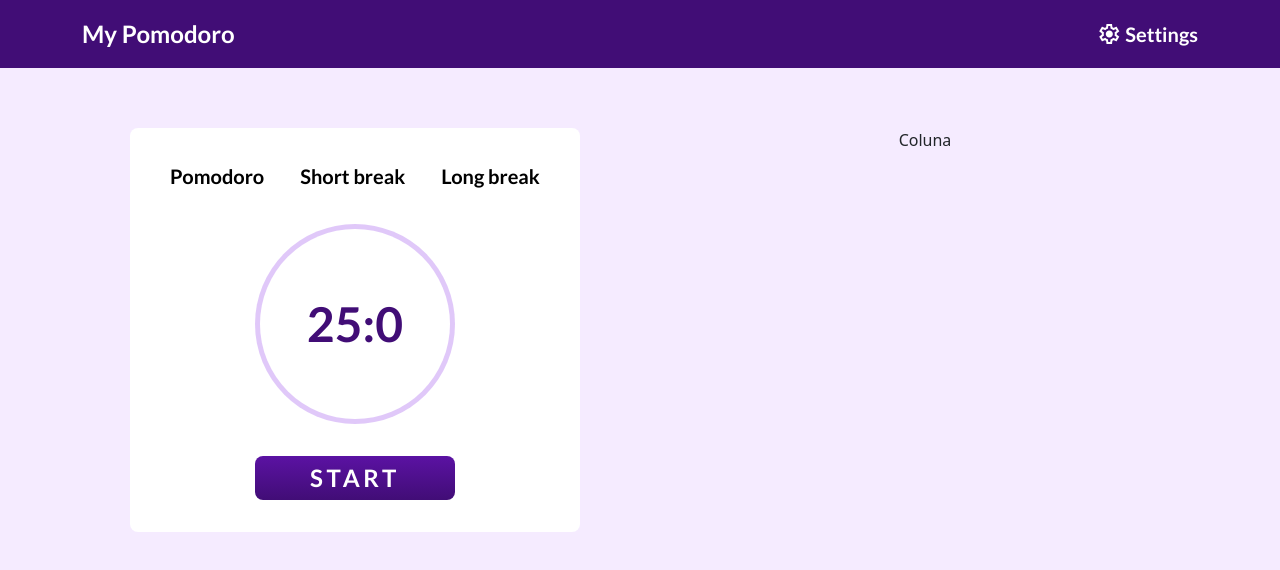
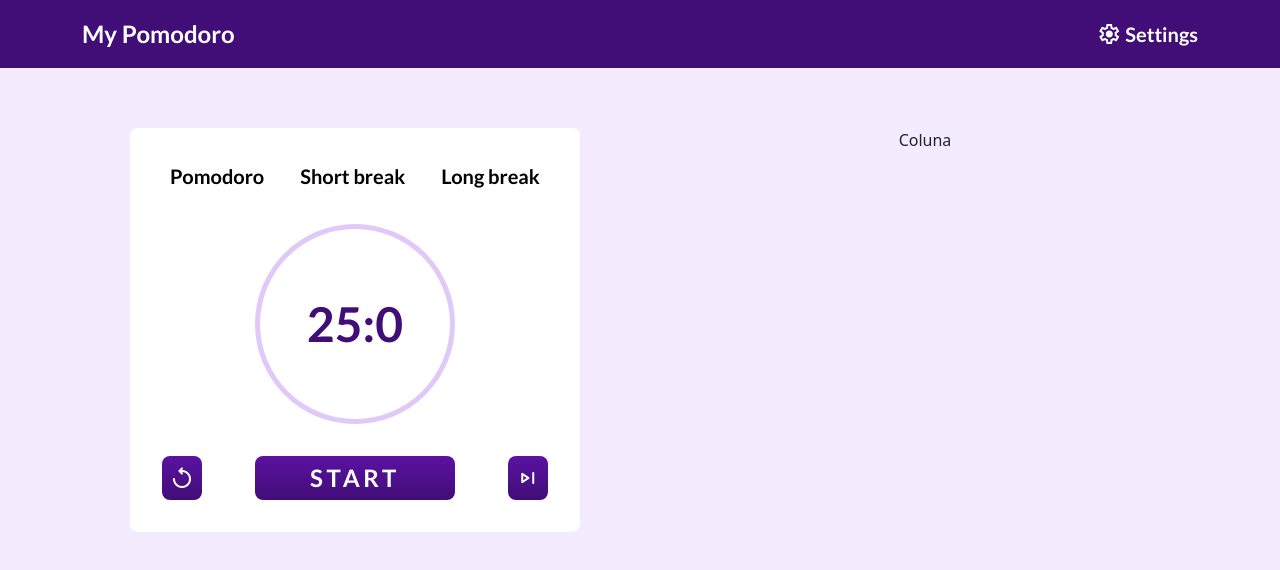
Before and after one commit to VictorM-Coder/My-Pomodoro, an Angular app: page / in a window 1280 px wide. Shown: the top 570 px of the page. Built offline with nearby package versions, Linux system fonts and the light colour scheme.

Commit message:
configuração da barra de botões do timer

```diff
--- a/src/app/components/body/timer-card/timer-card.component.html
+++ b/src/app/components/body/timer-card/timer-card.component.html
@@ -10,7 +10,5 @@
       <button (click)="setLongBreak()" [disabled]="disableButtons" class="btn-pomodoro default-border-radius">Long break</button>
     </span>
   </div>
-  <div class="d-flex align-items-center justify-content-center mg-top-32">
-    <app-timer [pomodoro]="timePomodoro" (changeStateTimer)="onStateChanceTimer()"></app-timer>
-  </div>
+  <app-timer [pomodoro]="timePomodoro" (changeStateTimer)="onStateChanceTimer()"></app-timer>
 </div>
--- a/src/app/components/body/timer/timer.component.css
+++ b/src/app/components/body/timer/timer.component.css
@@ -19,15 +19,5 @@
 }
 
 .btn-start{
-  background: linear-gradient(to bottom, #5B12A3, #410D76);
-  color: white;
-  font-family: var(--font-default);
-  font-weight: 700;
-  font-size: 24px;
-  letter-spacing: 3.6px;
-  border: none;
-  border-radius: 8px;
-  text-transform: uppercase;
   width: 200px;
-  padding: 4px 8px;
 }
--- a/src/app/components/body/timer/timer.component.html
+++ b/src/app/components/body/timer/timer.component.html
@@ -1,8 +1,17 @@
-<div class="d-flex background-darker progress-background align-items-center justify-content-center"
-     [ngStyle]="{'background': 'conic-gradient(var(--primary-900) ' + percentComplete + '%, var(--primary-50) 0deg)'}">
-  <div class="d-flex background-white progress-foreground align-items-center justify-content-center">
-    <time class="timer-numbers">{{minutes}}:{{seconds}}</time>
+<div class="d-flex align-items-center justify-content-center mg-top-32">
+  <div class="d-flex background-darker progress-background align-items-center justify-content-center"
+       [ngStyle]="{'background': 'conic-gradient(var(--primary-900) ' + percentComplete + '%, var(--primary-50) 0deg)'}">
+    <div class="d-flex background-white progress-foreground align-items-center justify-content-center">
+      <time class="timer-numbers">{{minutes}}:{{seconds}}</time>
+    </div>
   </div>
 </div>
-
-<button (click)="startPause()" class="btn-start mg-top-32" [innerText]="timerRunning?'pause': 'start'"></button>
+<div class="d-flex mg-top-32 justify-content-between">
+  <button class="btn-system">
+    <span class="material-symbols-rounded">replay</span>
+  </button>
+  <button (click)="startPause()" class="btn-system btn-start" [innerText]="timerRunning?'pause': 'start'"></button>
+  <button class="btn-system">
+    <span class="material-symbols-rounded">skip_next</span>
+  </button>
+</div>
--- a/src/index.html
+++ b/src/index.html
@@ -6,9 +6,13 @@
   <base href="/">
   <meta name="viewport" content="width=device-width, initial-scale=1">
   <link rel="icon" type="image/x-icon" href="favicon.ico">
-<!--  Bootstrap-->
+  <!--  Bootstrap-->
   <link href="https://cdn.jsdelivr.net/npm/bootstrap@5.0.2/dist/css/bootstrap.min.css" rel="stylesheet" integrity="sha384-EVSTQN3/azprG1Anm3QDgpJLIm9Nao0Yz1ztcQTwFspd3yD65VohhpuuCOmLASjC" crossorigin="anonymous">
+
+  <!-- Icons-->
   <link rel="stylesheet" href="https://fonts.googleapis.com/css2?family=Material+Symbols+Outlined:opsz,wght,FILL,GRAD@20..48,100..700,0..1,-50..200" />
+  <link rel="stylesheet" href="https://fonts.googleapis.com/css2?family=Material+Symbols+Rounded:opsz,wght,FILL,GRAD@48,700,0,0" />
+  <link rel="stylesheet" href="https://fonts.googleapis.com/css2?family=Material+Symbols+Rounded:opsz,wght,FILL,GRAD@48,700,1,0" />
 
 </head>
 <body>
--- a/src/styles.css
+++ b/src/styles.css
@@ -42,3 +42,24 @@ body {
 .mg-top-32{
   margin-top: 32px;
 }
+
+.btn-system{
+  background: linear-gradient(to bottom, #5B12A3, #410D76);
+  color: white;
+  font-family: var(--font-default);
+  font-weight: 700;
+  font-size: 24px;
+  letter-spacing: 3.6px;
+  border: none;
+  border-radius: 8px;
+  text-transform: uppercase;
+  padding: 4px 8px;
+  display: flex;
+  align-items: center;
+  justify-content: center;
+}
+
+.btn-system:hover{
+  background: linear-gradient(to bottom, #551199, #390b66);
+  color: #e6e6e6;
+}
```
